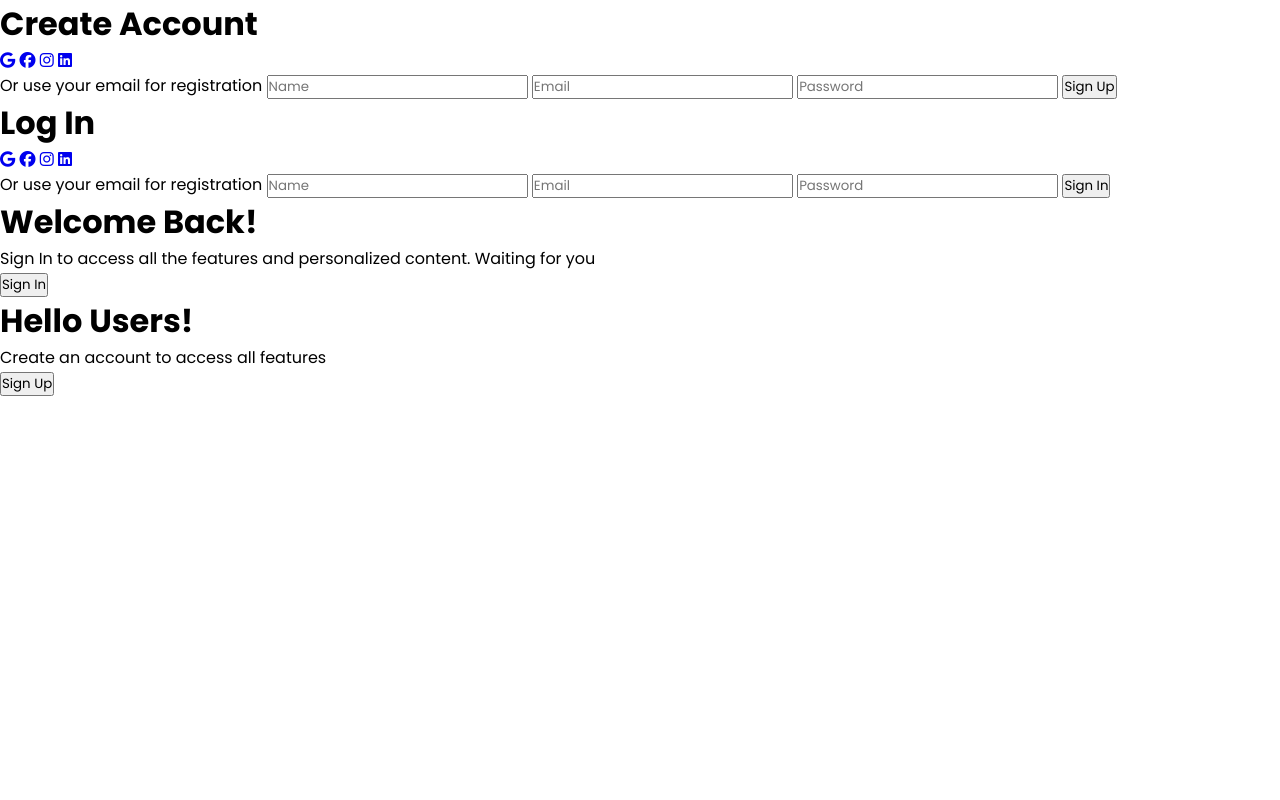
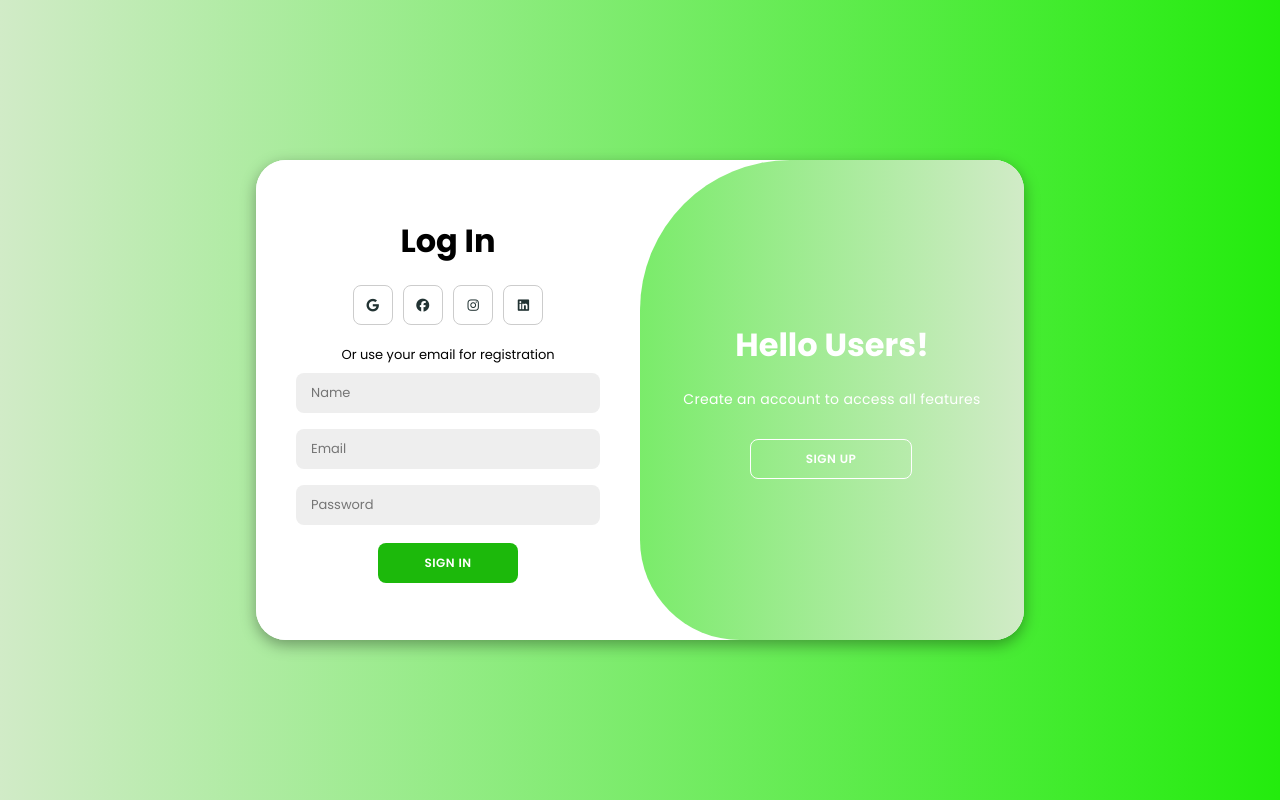
Before and after one commit to Basanta-khatri-0311/toggle_signup_signin, a plain HTML site: page index.html in a window 1280 px wide. Drawn offline with Linux system fonts and the light colour scheme.

Commit message:
final arrangement of the structure and stylng them and applying the click event

```diff
--- a/index.html
+++ b/index.html
@@ -10,10 +10,14 @@
       href="
     https://cdnjs.cloudflare.com/ajax/libs/font-awesome/6.6.0/css/all.min.css"
     />
-    <link href="https://fonts.googleapis.com/css?family=Poppins:100,100italic,200,200italic,300,300italic,regular,italic,500,500italic,600,600italic,700,700italic,800,800italic,900,900italic" rel="stylesheet" />
+    <link
+      href="https://fonts.googleapis.com/css?family=Poppins:100,100italic,200,200italic,300,300italic,regular,italic,500,500italic,600,600italic,700,700italic,800,800italic,900,900italic"
+      rel="stylesheet"
+    />
+    <script src="script.js" defer></script>
   </head>
   <body>
-    <div class="container">
+    <div class="container" id="container">
       <div class="form-container signup">
         <form action="#">
           <h1>Create Account</h1>
@@ -50,7 +54,10 @@
         <div class="toggle">
           <div class="toggle_panel toggle_left">
             <h1>Welcome Back!</h1>
-                <p>Sign In to access all the features and personalized content. Waiting for you</p>
+            <p>
+              Sign In to access all the features and personalized content.
+              Waiting for you
+            </p>
             <button class="hidden" id="login">Sign In</button>
           </div>
           <div class="toggle_panel toggle_right">
--- /dev/null
+++ b/script.js
@@ -0,0 +1,12 @@
+const container = document.getElementById('container')
+const registerBtn = document.getElementById('register')
+const logIn = document.getElementById('login')
+
+
+registerBtn.addEventListener('click',()=>{
+    container.classList.add("active")
+})
+
+logIn.addEventListener('click',()=>{
+    container.classList.remove("active")
+})
--- a/style.css
+++ b/style.css
@@ -4,3 +4,206 @@
     box-sizing: border-box;
     font-family: 'poppins',sans-serif;
 }
+
+body{
+    background: linear-gradient(to right,#d1ebc7, #23ec0d );
+    display: flex;
+    justify-content: center;
+    align-items: center;
+    flex-direction: column;
+    height: 100vh;
+}
+
+.container{
+    background-color: white ;
+    border-radius: 30px;
+    position: relative;
+    box-shadow: 0 5px 15px #00000059;
+    width: 768px;
+    overflow: hidden;
+    max-width: 100%;
+    min-height: 480px;
+}
+
+.container span{
+    font-size: 13px;
+}
+
+.container p{
+    font-size: 14px;
+    line-height: 20px;
+    letter-spacing: 0.3px;
+    margin: 20px 0;
+}
+
+.container a{
+    text-decoration: none;
+    font-size: 13px;
+    color: #233;
+    margin: 15px 0 10px;
+}
+
+.container button{
+    font-size: 12px;
+    font-weight: 600;
+    color: white;
+    text-transform: uppercase;
+    background-color: #1cb90b;
+    padding: 10px 45px;
+    margin-top: 10px;
+    border: 1px solid transparent;
+    border-radius: 8px;
+    letter-spacing: 0.5px;
+    cursor: pointer;
+}
+
+.container button.hidden{
+    background-color: transparent;
+    border-color: #fff;
+    width: 50%;
+    margin-left: 80px;
+}
+
+.container form{
+    background-color: #fff;
+    display: flex;
+    justify-content: center;
+    align-items: center;
+    flex-direction: column;
+    padding: 0 40px;
+    height: 100%;
+}
+
+.container input{
+    background-color: #eee;
+    border: none;
+    margin: 8px 0;
+    padding: 10px 15px;
+    font-size: 13px;
+    border-radius: 8px;
+    width: 100%;
+    outline: none;
+}
+
+.form-container{
+    position: absolute;
+    top: 0;
+    height: 100%;
+    transition: all 0.6s ease-in-out;
+}
+
+.signin{
+    left: 0;
+    width: 50%;
+    z-index: 2;
+}
+
+.container.active .signin{
+    transform: translateX(100%);
+}
+
+.signup{
+    left: 0;
+    width: 50%;
+    opacity: 0;
+    z-index: 1;
+}
+
+.container.active .signup{
+    transform: translateX(100%);
+    opacity: 1;
+    z-index: 5;
+    animation: move 0.6s;
+}
+
+@keyframes move {
+    0%, 49.99%{
+        opacity: 0 ;
+        z-index: 1;
+    }
+    50%, 100%{
+        opacity: 1;
+        z-index: 5;
+    }
+}
+
+.socials{
+    margin: 20px 0;
+}
+
+.socials a{
+    border: 1px solid #ccc;
+    border-radius: 20%;
+    display: inline-flex;
+    justify-content: center;
+    align-items: center;
+    margin: 0 3px;
+    width: 40px;
+    height: 40px;
+}
+
+.toggle_container{
+    position: absolute;
+    top: 0;
+    left: 50%;
+    width: 50%;
+    height: 100%;
+    overflow: hidden;
+    transition: all 0.6s ease-in-out;
+    border-radius: 150px 0 0 100px;
+    z-index: 1000;
+}
+
+.container.active .toggle_container{
+    transform: translateX(-100%);
+    border-radius: 0 150px 100px 0;
+}
+
+.toggle{
+    background-color: #1cb90b;
+    height: 100%;
+    background: linear-gradient(to right, #23ec0d,#d1ebc7 );
+    color: #fff;
+    position: relative;
+    left: -100%;
+    height: 100%;
+    width: 200%;
+    transform: translateX(0);
+    transition: all 0.6s ease-in-out;
+}
+
+
+.container.active .toggle{
+    transform: translateX(50%);
+}
+
+.toggle_panel{
+    position: absolute;
+    top: 0;
+    width: 50%;
+    height: 100%;
+    display: flex;
+    justify-content: center;
+    flex-direction: column;
+    padding: 0 30px;
+    text-align: center;
+    transform: translateX(0);
+    transition: all 0.6s ease-in-out;
+}
+
+.toggle_left{
+    transform: translateX(-200%);
+}
+
+.container.active .toggle_left{
+    transform: translateX(0);
+}
+
+.toggle_right{
+    right: 0;
+    transform: translateX(0);
+}
+
+.container.active .toggle_right{
+    transform: translateX(200%);
+}
```
Lines whose indentation alone changed are shown as unchanged.
